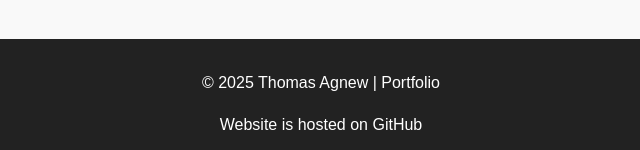
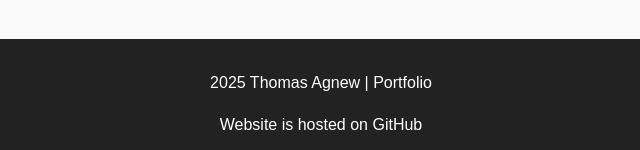
Before and after one commit to tjagnew05/tjagnew05.github.io, a plain HTML site: page index.html in a window 1280 px wide. Shown: the part 1470-1620 px from the top of the page, 319-959 px from the left. Drawn offline with Linux system fonts and the light colour scheme.

Commit message:
Remove symbol from footer text

```diff
--- a/index.html
+++ b/index.html
@@ -284,7 +284,7 @@
   </div>
 
   <footer>
-    <p>© 2025 Thomas Agnew | Portfolio</p>
+    <p>2025 Thomas Agnew | Portfolio</p>
     <p1>Website is hosted on GitHub</p1>
   </footer>
 
```
